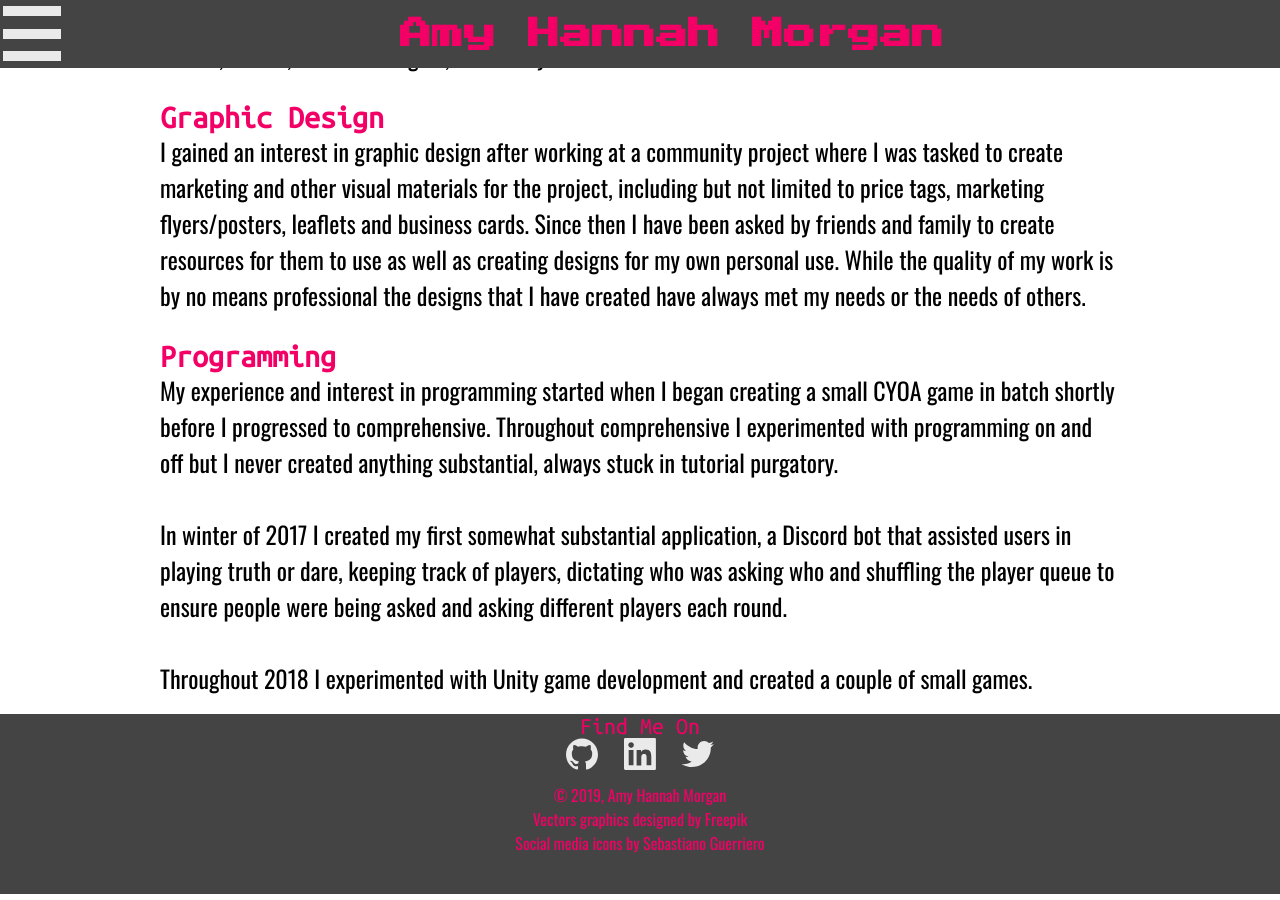
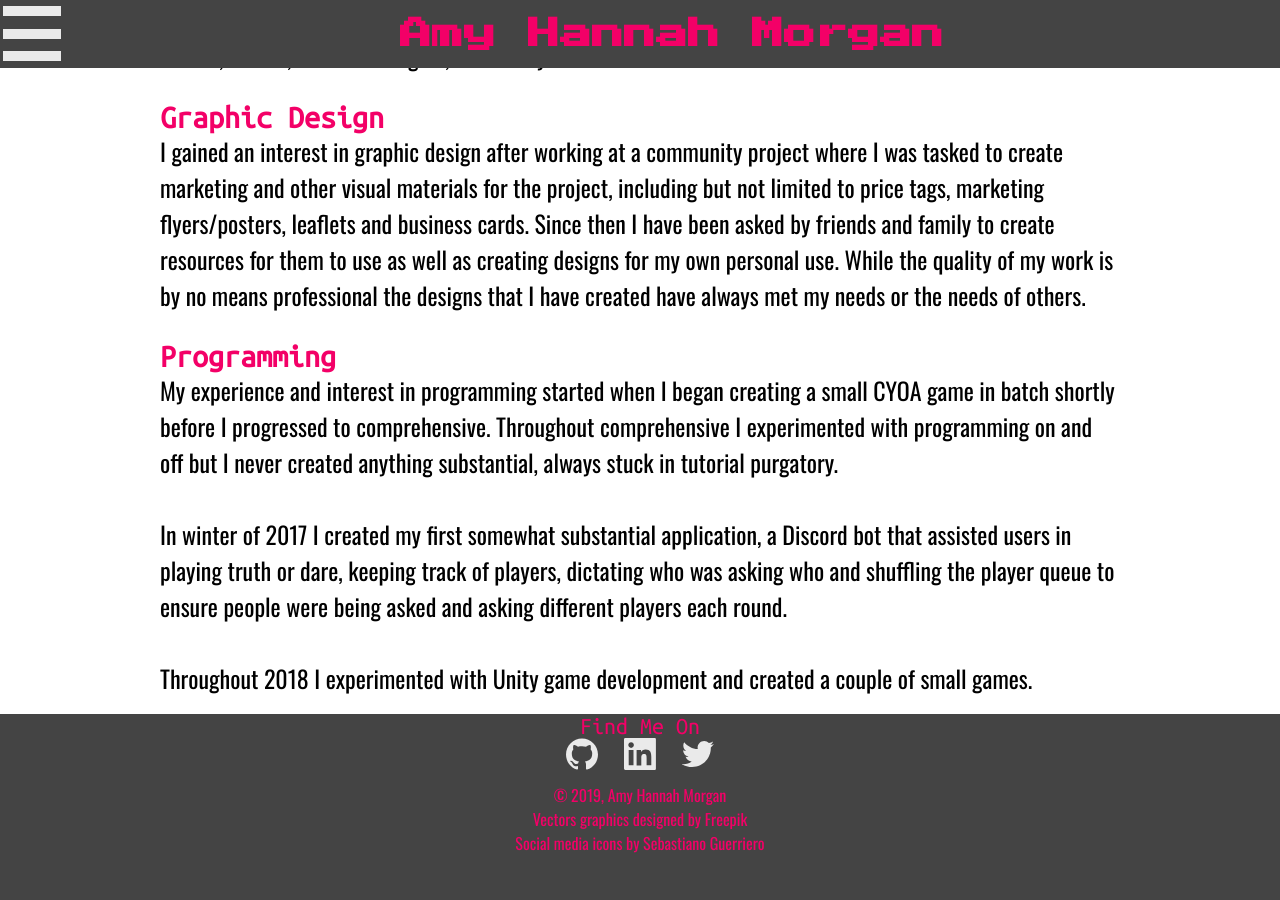
Before and after one commit to AmyHannahMorgan/AmyHannahMorgan.github.io, a Jekyll site: the page built from index.html, in a window 1280 px wide and 900 px high, scrolled down 1481 px. Built offline with Jekyll 4.4.1, drawn with Linux system fonts in a browser that asks for light colours.

Commit message:
restyled footer, height to auto and padding on bottom

```diff
--- a/css/main.css
+++ b/css/main.css
@@ -134,7 +134,8 @@ nav.dropdown {
 
 footer.mobileFooter {
   width: 100vw;
-  height: 20vh;
+  height: auto;
+  padding-bottom: 5vh;
 
   background-color: #444;
 }
```
